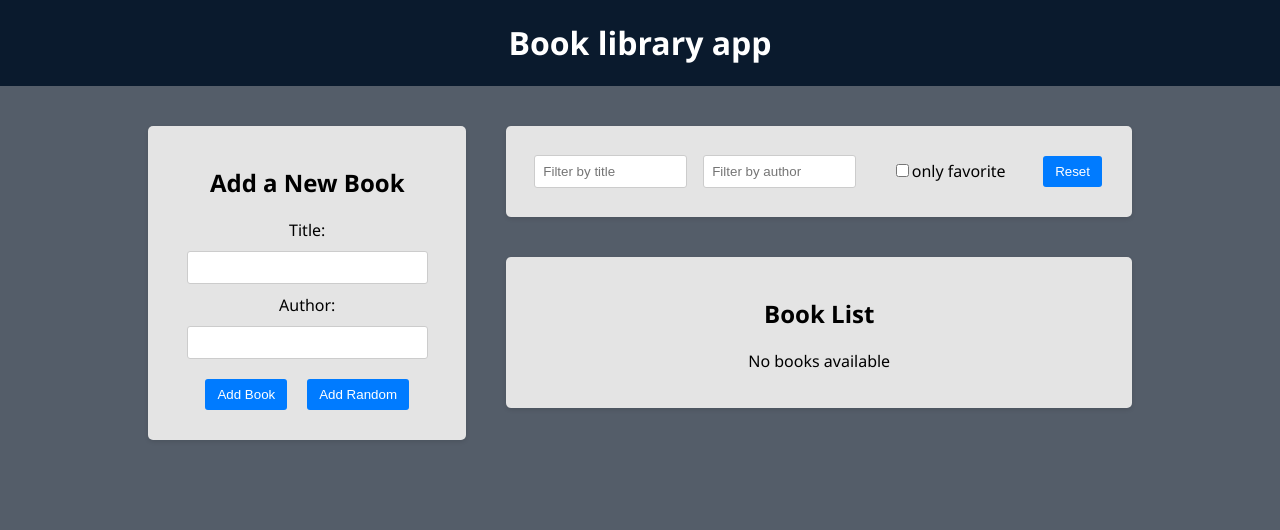
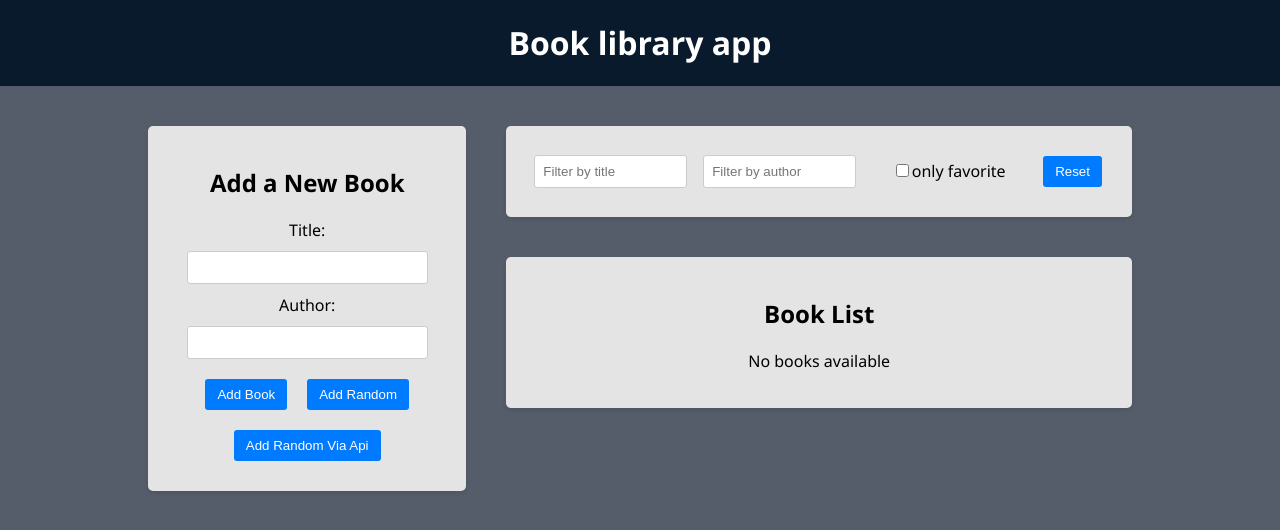
Before and after one commit to Scatchie13/react-redux, a React (Create React App) app: page / in a window 1280 px wide. Shown: the top 530 px of the page. Built offline with nearby package versions, Linux system fonts and the light colour scheme.

Commit message:
add random book via api

```diff
--- a/package.json
+++ b/package.json
@@ -7,6 +7,7 @@
     "@testing-library/jest-dom": "^5.17.0",
     "@testing-library/react": "^13.4.0",
     "@testing-library/user-event": "^13.5.0",
+    "axios": "^1.6.5",
     "react": "^18.2.0",
     "react-dom": "^18.2.0",
     "react-icons": "^5.0.1",
--- a/src/components/BookForm/BookForm.jsx
+++ b/src/components/BookForm/BookForm.jsx
@@ -1,5 +1,6 @@
 import { useState } from 'react'
 import { useDispatch } from 'react-redux'
+import axios from 'axios'
 import { addBook } from '../../redux/slices/booksSlice'
 import createBookWithID from '../../utils/createBookWithID'
 import booksData from '../../data/books.json'
@@ -28,6 +29,17 @@
     dispatch(addBook(createBookWithID(randomBook)))
   }
 
+  const addRandomViaApi = async () => {
+    try {
+      const res = await axios.get('http://localhost:4000/random-book')
+      if (res?.data?.title && res?.data?.author) {
+        dispatch(addBook(createBookWithID(res.data)))
+      }
+    } catch (error) {
+      console.log('error', error)
+    }
+  }
+
   return (
     <div className="app-block book-form">
       <h2>Add a New Book</h2>
@@ -54,6 +66,9 @@
         <button type="button" onClick={addRandomBook}>
           Add Random
         </button>
+        <button type="button" onClick={addRandomViaApi}>
+          Add Random Via Api
+        </button>
       </form>
     </div>
   )
```
Also changed, not shown: 1 other file (tests, documents, lock files or other folders).
